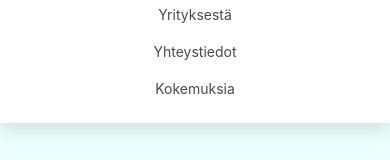
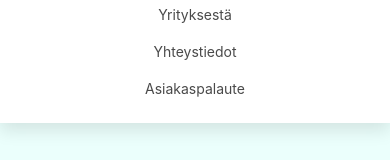
Before and after one commit to Vesku2000/company, a React (Create React App) app: page / in a window 390 px wide. Both pictures are taken after a click on the button 364 px from the left and 26 px from the top of the page. Shown: the part 229-389 px from the top of the page. Built offline with nearby package versions, Linux system fonts and the light colour scheme.

Commit message:
navbar changes

```diff
--- a/src/components/Navbar.js
+++ b/src/components/Navbar.js
@@ -60,7 +60,7 @@ function MyComponent() {
               </Link>
               <hr className="navbar-divider" />
               <Link to="Commentspage" className="navbar-item" onClick={closeMobileMenu}>
-                Kokemuksia
+                Asiakaspalaute
               </Link>
             </div>
           </div>
```
